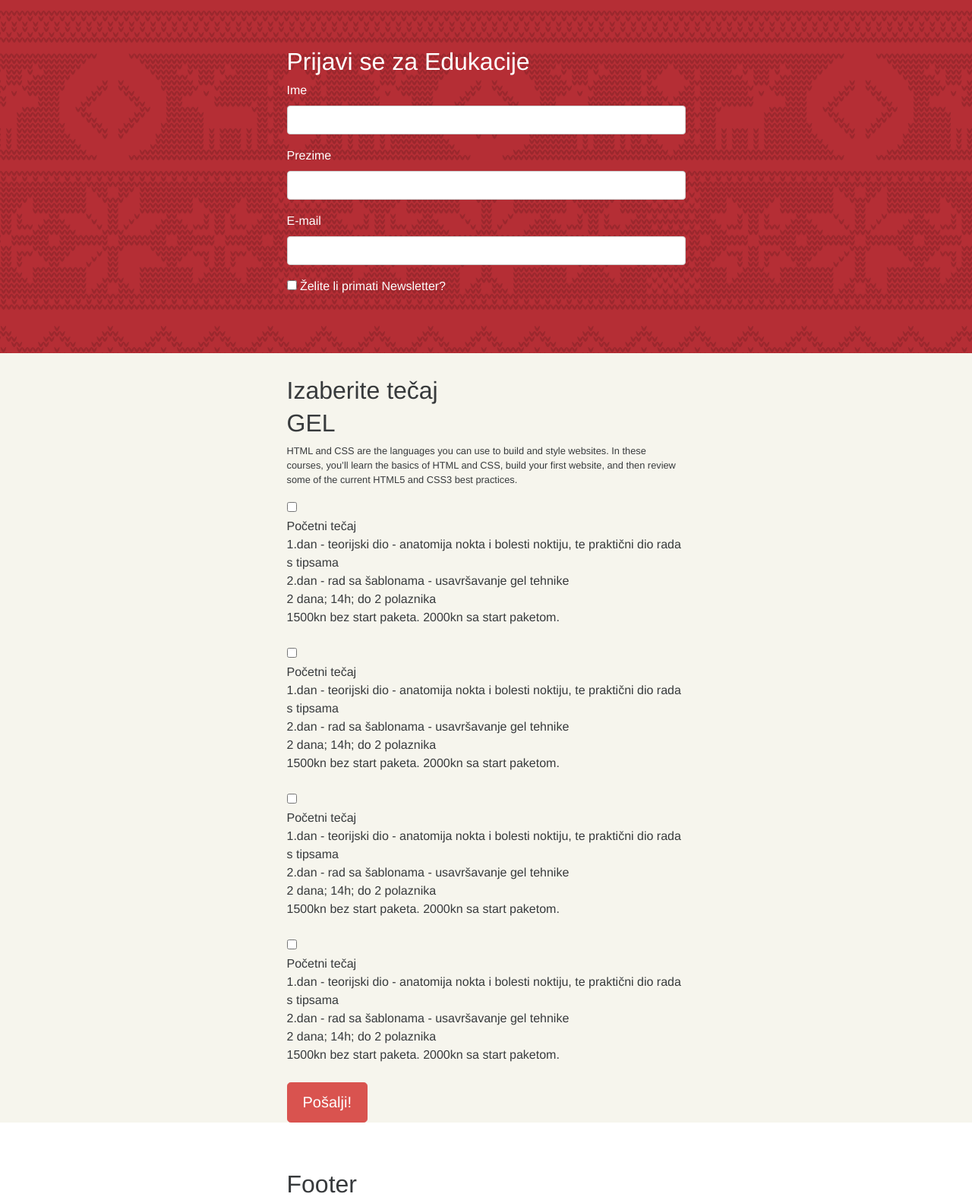
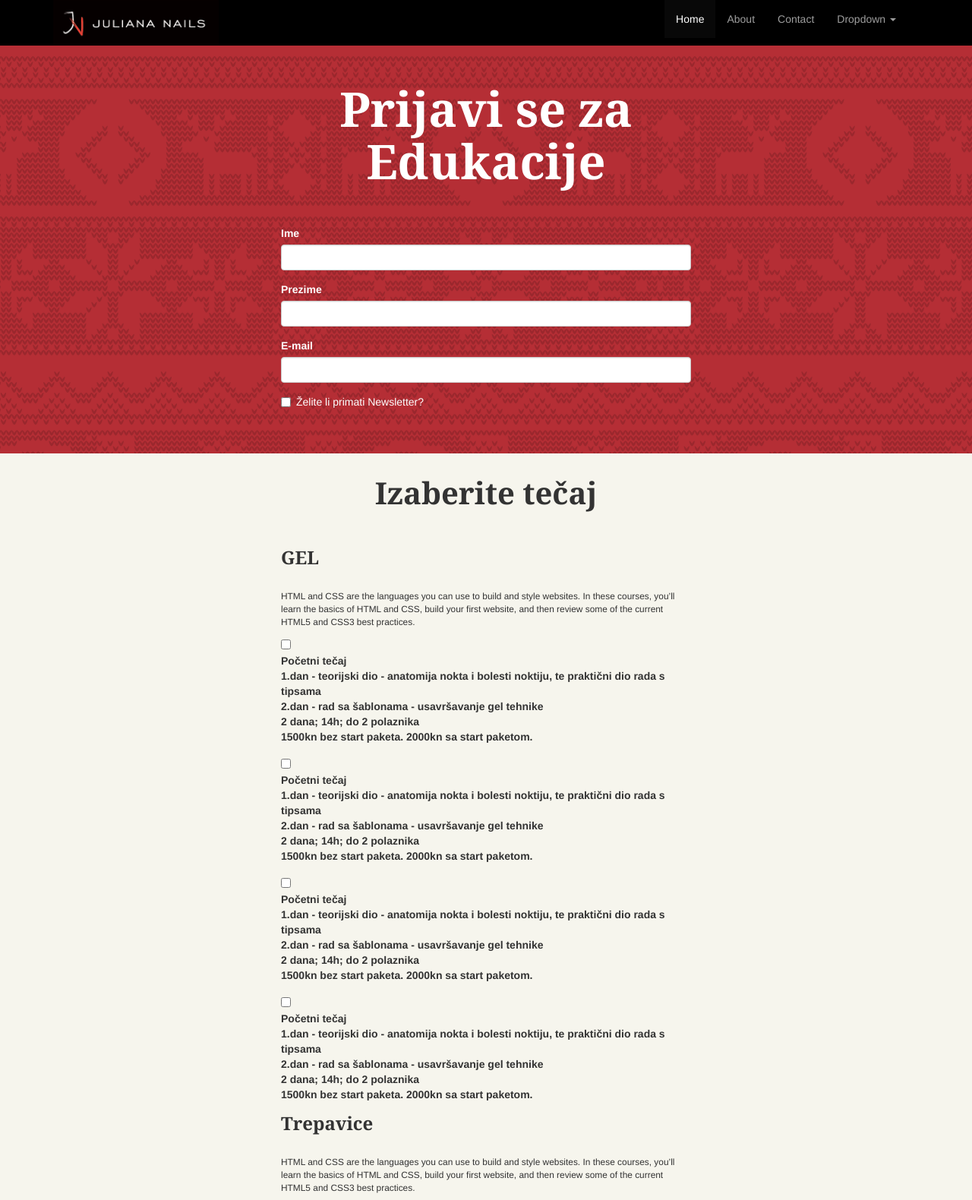
Before and after one commit to ibagaric/education, a plain HTML site: page index.html in a window 1280 px wide. Shown: the top 1580 px of the page at 76% size. Drawn offline with nearby package versions, Linux system fonts and the light colour scheme.

Commit message:
add navbar

```diff
--- a/css/style.css
+++ b/css/style.css
@@ -1,5 +1,19 @@
 body{
     background-color: #f6f5ed;
+}
+
+.navbar{
+    margin: 0;
+    border-radius: 0;
+}
+
+.navbar img{
+    height: 60px;
+}
+
+.navbar-inverse{
+    background-color: #000;
+    border: 0;
 }
 
 .izaberi .active{
@@ -39,3 +53,27 @@ body{
 
 
 .bold {font-weight: bold}
+
+h1 {
+    font-size: 60px;
+    font-weight: 700;
+    margin: 0 0 50px;
+    text-align: center;
+}
+
+h2 {
+    font-size: 40px;
+    font-weight: 700;
+    margin: 0 0 50px;
+    text-align: center;
+}
+
+h3 {
+    font-size: 24px;
+    font-weight: 700;
+    margin: 0 0 30px 0;
+}
+
+.title{
+    font-family: 'Noto Serif', serif;
+}
--- a/index.html
+++ b/index.html
@@ -9,12 +9,17 @@
 
     <!-- CSS -->
     <!-- load up bootstrap and add some spacing -->
-    <link rel="stylesheet" href="css/bootstrap.min.css">
+    <!-- Latest compiled and minified CSS -->
+    <link rel="stylesheet" href="https://maxcdn.bootstrapcdn.com/bootstrap/3.3.6/css/bootstrap.min.css" integrity="sha384-1q8mTJOASx8j1Au+a5WDVnPi2lkFfwwEAa8hDDdjZlpLegxhjVME1fgjWPGmkzs7" crossorigin="anonymous">
     <link rel="stylesheet" href="css/style.css">
 
     <!-- load up angular and custom script -->
     <script src="js/angular.min.js"></script>
     <script src="js/app.js"></script>
+
+    <!-- FONTS -->
+    <link href='https://fonts.googleapis.com/css?family=Open+Sans:400,600&subset=latin,latin-ext' rel='stylesheet' type='text/css'>
+    <link href='https://fonts.googleapis.com/css?family=Noto+Serif:700,400&subset=latin,latin-ext' rel='stylesheet' type='text/css'>
 
 
 
@@ -24,6 +29,40 @@
 
 <body ng-app="appEduka" ng-controller="FormController" >
 
+
+        <nav class="navbar navbar-inverse">
+        <div class="container">
+          <div class="navbar-header">
+            <button data-target=".navbar-collapse" data-toggle="collapse" class="navbar-toggle collapsed" type="button">
+              <span class="sr-only">Toggle navigation</span>
+              <span class="icon-bar"></span>
+              <span class="icon-bar"></span>
+              <span class="icon-bar"></span>
+            </button>
+            <a href="#" class="pull-left"><img src="images/Juliana_Nails-Black-hor.png" class="img-responsive"></a>
+          </div>
+          <div class="navbar-collapse collapse pull-right">
+            <ul class="nav navbar-nav">
+              <li class="active"><a href="#">Home</a></li>
+              <li><a href="#about">About</a></li>
+              <li><a href="#contact">Contact</a></li>
+              <li class="dropdown">
+                <a aria-expanded="false" aria-haspopup="true" role="button" data-toggle="dropdown" class="dropdown-toggle" href="#">Dropdown <span class="caret"></span></a>
+                <ul class="dropdown-menu">
+                  <li><a href="#">Action</a></li>
+                  <li><a href="#">Another action</a></li>
+                  <li><a href="#">Something else here</a></li>
+                  <li class="divider" role="separator"></li>
+                  <li class="dropdown-header">Nav header</li>
+                  <li><a href="#">Separated link</a></li>
+                  <li><a href="#">One more separated link</a></li>
+                </ul>
+              </li>
+            </ul>
+          </div><!--/.nav-collapse -->
+        </div>
+      </nav>
+
 <!--KONTAKT PODACI -->
 <div class="jumbotron kontaktpodaci">
     <div class="container">
@@ -31,7 +70,7 @@
 
 
 
-            <h2>Prijavi se za Edukacije</h2>
+            <h1 class="title">Prijavi se za Edukacije</h1>
             <form id="eee" >
             <!-- DATA INPUT -->
             <div class="form-group">
@@ -64,11 +103,55 @@
 
         <!-- MULTIPLE CHECKBOXES -->
 
-        <h2>Izaberite tečaj</h2>
+        <h2 class="title">Izaberite tečaj</h2>
 
 
         <div class="grupa_tecaja">
-            <h2>GEL</h2>
+            <h3 class="title">GEL</h3>
+            <p class="small">HTML and CSS are the languages you can use to build and style websites. In these courses, you’ll learn the basics of HTML and CSS, build your first website, and then review some of the current HTML5 and CSS3 best practices.</p>
+        </div>
+        <div class="btn-group izaberi">
+              <label ng-class="{'active': orange}" for="ivan">
+                <input type="checkbox" ng-model="orange" id="ivan">
+                  <p>Početni tečaj<br>
+                     1.dan - teorijski dio - anatomija nokta i bolesti noktiju, te praktični dio rada s tipsama<br>
+                     2.dan - rad sa šablonama - usavršavanje gel tehnike</br>
+                     2 dana; 14h; do 2 polaznika</br>
+                     1500kn bez start paketa. 2000kn sa start paketom.
+                  </p>
+              </label>
+              <label ng-class="{'active': orange}" for="ivan">
+                <input type="checkbox" ng-model="orange" id="ivan">
+                  <p>Početni tečaj<br>
+                     1.dan - teorijski dio - anatomija nokta i bolesti noktiju, te praktični dio rada s tipsama<br>
+                     2.dan - rad sa šablonama - usavršavanje gel tehnike</br>
+                     2 dana; 14h; do 2 polaznika</br>
+                     1500kn bez start paketa. 2000kn sa start paketom.
+                  </p>
+              </label>
+              <label ng-class="{'active': orange}" for="ivan">
+                <input type="checkbox" ng-model="orange" id="ivan">
+                  <p>Početni tečaj<br>
+                     1.dan - teorijski dio - anatomija nokta i bolesti noktiju, te praktični dio rada s tipsama<br>
+                     2.dan - rad sa šablonama - usavršavanje gel tehnike</br>
+                     2 dana; 14h; do 2 polaznika</br>
+                     1500kn bez start paketa. 2000kn sa start paketom.
+                  </p>
+              </label>
+              <label ng-class="{'active': orange}" for="ivan">
+                <input type="checkbox" ng-model="orange" id="ivan">
+                  <p>Početni tečaj<br>
+                     1.dan - teorijski dio - anatomija nokta i bolesti noktiju, te praktični dio rada s tipsama<br>
+                     2.dan - rad sa šablonama - usavršavanje gel tehnike</br>
+                     2 dana; 14h; do 2 polaznika</br>
+                     1500kn bez start paketa. 2000kn sa start paketom.
+                  </p>
+              </label>
+        </div>
+
+
+        <div class="grupa_tecaja">
+            <h3 class="title">Trepavice</h3>
             <p class="small">HTML and CSS are the languages you can use to build and style websites. In these courses, you’ll learn the basics of HTML and CSS, build your first website, and then review some of the current HTML5 and CSS3 best practices.</p>
         </div>
         <div class="btn-group izaberi">
@@ -138,5 +221,5 @@
 
     <!-- JS -->
     <script src="js/jquery.min.js"></script>
-    <script src="js/bootstrap.min.js"></script>
+    <script src="https://maxcdn.bootstrapcdn.com/bootstrap/3.3.6/js/bootstrap.min.js" integrity="sha384-0mSbJDEHialfmuBBQP6A4Qrprq5OVfW37PRR3j5ELqxss1yVqOtnepnHVP9aJ7xS" crossorigin="anonymous"></script>
 </html>
```
Also changed, not shown: images/Juliana_Nails-Black-hor.png (added).
